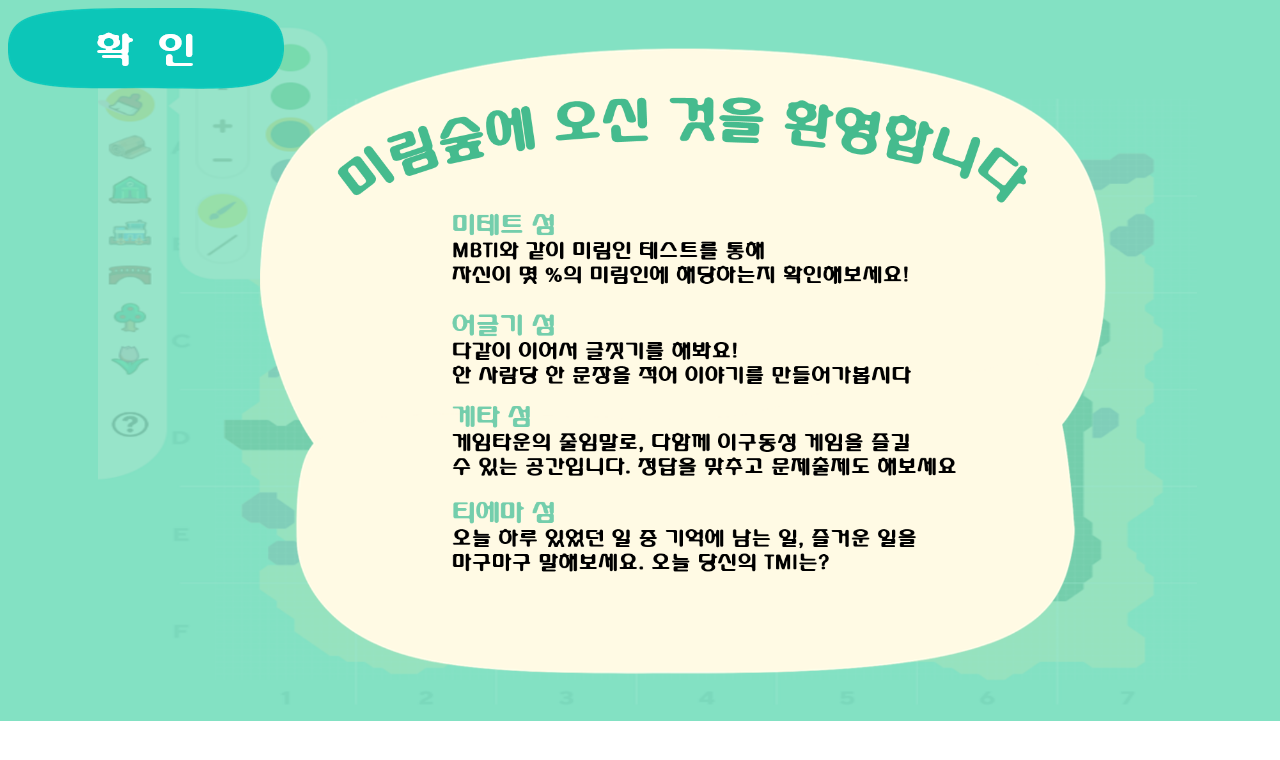
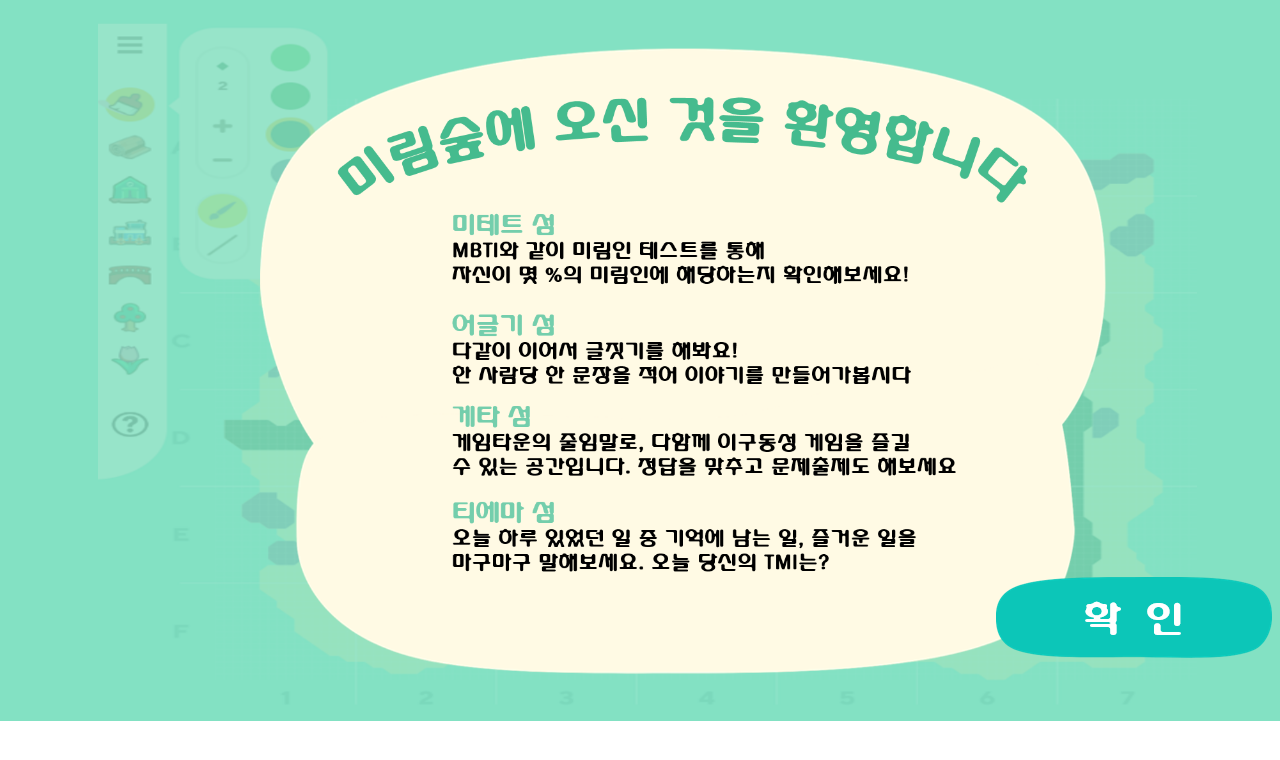
Before and after one commit to U-and-Me/Mirim_Forest, a website: page Help/help.html in a window 1280 px wide. Drawn offline with Linux system fonts and the light colour scheme.

Commit message:
feat(help) : 버튼 수정

```diff
--- a/Help/help.css
+++ b/Help/help.css
@@ -3,3 +3,8 @@
     background-repeat : no-repeat;
     background-size : cover;
 }
+
+#btnBack{
+    float: right;
+    margin-top: 45%;
+}
```
